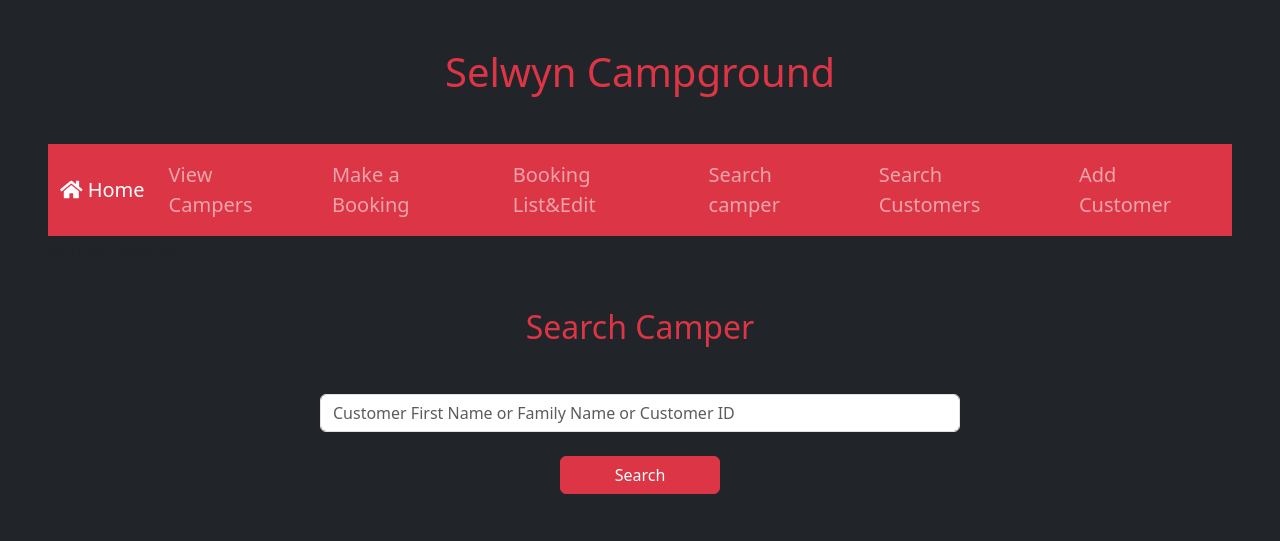
After one commit to sue-zadeh/Sql-Python-Flask, a Flask app: page /search/camper in a window 1280 px wide. The commit adds this page. Shown: the top 541 px of the page. Run offline with Flask 3, Linux system fonts and the light colour scheme; one stand-in notice (Sample message) is shown; some libraries are stand-ins or nearby versions.

Commit message:
mdelet booking

```diff
--- a/app.py
+++ b/app.py
@@ -33,18 +33,6 @@ def getCursor():
     except mysql.connector.Error as e:
         print("Error while connecting to MySQL", e)
         return None, None
-
-# Validation functions
-def is_valid_name(name):
-    return re.match("^[A-Za-z\s]+$", name) is not None
-
-def is_valid_phone(phone):
-    return re.match("^\d+$", phone) is not None
-
-def is_valid_email(email):
-    return re.match(r"[^@]+@[^@]+\.[^@]+", email) is not None
-
-
 # home page
 @app.route("/")
 def home():
@@ -71,6 +59,30 @@ def campers():
             message = f"No campers found for the selected date: {camp_date}."
             return render_template("datepickercamper.html", camperlist=[], campdate=camp_date, message=message)
     return render_template("datepickercamper.html", camperlist=[], campdate=None)
+# Search camper route
+@app.route('/search/camper', methods=['GET', 'POST'])
+def search_camper():
+    report = None
+    message = ""
+    if request.method == 'POST':
+        search_query = request.form.get('search', '').strip()
+        if search_query:
+            cursor, _ = getCursor()
+            if cursor:
+                cursor.execute("""
+                    SELECT c.customer_id, c.firstname, c.familyname,
+                           COUNT(b.booking_id) as total_bookings,
+                           IFNULL(AVG(b.occupancy), 0) as avg_occupancy
+                    FROM customers c
+                    LEFT JOIN bookings b ON c.customer_id = b.customer
+                    WHERE c.firstname LIKE %s OR c.familyname LIKE %s OR c.customer_id = %s
+                    GROUP BY c.customer_id, c.firstname, c.familyname;
+                """, ('%' + search_query + '%', '%' + search_query + '%', search_query))
+                report = cursor.fetchone()
+                if not report:
+                    message = f"Sorry, there is no report for '{search_query}'."
+    return render_template('searchcamper.html', report=report, message=message)
+
 
 #make booking--first page
 @app.route("/booking", methods=['GET', 'POST'])
@@ -171,7 +183,7 @@ def confirm_delete_booking(booking_id):
         return redirect(url_for('booking_list'))
     else:
         cursor.execute("""
-            SELECT b.booking_id, c.firstname, c.familyname, b.booking_date
+            SELECT b.booking_id, c.firstname, c.familyname, b.booking_date, b.occupancy, b.site
             FROM bookings b
             JOIN customers c ON b.customer = c.customer_id
             WHERE b.booking_id = %s;
--- a/templates/addeditcustomer.html
+++ b/templates/addeditcustomer.html
@@ -25,16 +25,16 @@
         <form action="{{ url_for('add_edit_customer') }}" method="post" class="needs-validation novalidate mt-5">
             <input type="hidden" name="customer_id" value="{{ customer[0] if customer else '' }}">
             <div class="mb-3">
-                <input type="text" class="form-control" id="firstname" name="firstname" placeholder="First Name" value="{{ customer[1] if customer else '' }}" required>
+                <input type="text" class="form-control" id="firstname" name="firstname" placeholder="First Name" title="Please enter only letters." value="{{ customer[1] if customer else '' }}" required pattern="[A-Za-z\s]+">
             </div>
             <div class="mb-3">
-                <input type="text" class="form-control " id="familyname" name="familyname" placeholder="Family Name" value="{{ customer[2] if customer else '' }}" required>
+                <input type="text" class="form-control " id="familyname" name="familyname" placeholder="Family Name" title="Please enter only letters." value="{{ customer[2] if customer else '' }}" required pattern="[A-Za-z\s]+">
             </div>
             <div class="mb-3">
                 <input type="email" class="form-control " id="email" name="email" placeholder="Email" value="{{ customer[3] if customer else '' }}" required>
             </div>
             <div class="mb-3">
-                <input type="text" class="form-control " id="phone" name="phone" placeholder="Phone" value="{{ customer[4] if customer else '' }}" required>
+                <input type="text" class="form-control " id="phone" name="phone" placeholder="Phone" title="Please enter only numbers." value="{{ customer[4] if customer else '' }}" required  pattern="\d+">
             </div>
             <div class="d-flex justify-content-center">
                 <button type="submit" class="btn btn-danger justify-content-center fs-6 w-25">{{ 'Update' if customer else 'Add' }} Customer</button>
--- a/templates/base.html
+++ b/templates/base.html
@@ -32,6 +32,9 @@
                   </li>
                   <li class="nav-item pe-3 text-light">
                     <a class="nav-link fs-5 {{ 'text-dark' if request.endpoint == 'booking_list' else '' }}" href="{{ url_for('booking_list') }}">Booking List&Edit</a>
+                  </li>
+                  <li class="nav-item pe-3 text-light">
+                    <a class="nav-link fs-5 {{ 'text-dark' if request.endpoint == 'search_ccamper' else '' }}" href="{{ url_for('search_camper') }}">Search camper</a>
                   </li>
                   <li class="nav-item pe-3 text-light">
                       <a class="nav-link fs-5 {{ 'text-dark' if request.endpoint == 'search_customers' else '' }}" href="{{ url_for('search_customers') }}">Search Customers</a>
--- a/templates/bookingform.html
+++ b/templates/bookingform.html
@@ -8,7 +8,7 @@
       {% else %}
       <h2 class="text-danger text-center"> Make a Booking</h2>
       {% endif %}
-      <form action="{% if edit_mode %}{{ url_for('edit_booking', booking_id=booking.booking_id) }}{% else %}{{ url_for('make_booking') }}{% endif %}" method="POST" class="m-5">
+      <form action="{% if edit_mode %}{{ url_for('edit_booking', booking_id=booking.booking_id[1]) }}{% else %}{{ url_for('make_booking') }}{% endif %}" method="POST" class="m-5">
         <div class="mb-3">
           <label for="bookingdate" class="form-label text-light">Start Date to be booked</label>
           <input type="date" class="form-control" min="{{ currentdate }}" name="bookingdate" value="{% if edit_mode %}{{ booking.booking_date }}{% else %}{{bookingdate}}{% endif %}" required>
--- /dev/null
+++ b/templates/searchcamper.html
@@ -0,0 +1,47 @@
+{% extends "base.html" %}
+{% block content %}
+<div class="container mt-5">
+  <div class="row justify-content-center">
+    <div class="col-md-8">
+      <h2 class="text-danger text-center">Search Camper</h2>
+      <form action="{{ url_for('search_camper') }}" method="post" class="m-5 " >
+        <div class="mb-2">
+            <input type="text" class="form-control " id="search" name="search" placeholder="Customer First Name or Family Name or Customer ID" required>
+        </div>
+        <div class="d-flex justify-content-center">
+            <button type="submit" class="btn btn-danger justify-content-center w-25 mt-3">Search</button>
+        </div>
+      </form>
+    </div>
+  </div>
+</div>
+{% if report %}
+<div class="container-zone m-5 justify-content-center">
+  <h3 class="text-danger text-center m-2">Search result</h3>
+  <table class='table table-dark'>
+    <thead>
+      <tr>
+        <th class=" text-light text-center">Customer ID</th>
+        <th class="text-light text-center">First Name</th>
+        <th class="text-light text-center">Family Name</th>
+        <th class="text-light text-center">Total Nights Booking</th>
+        <th class="text-light text-center">Average Occupancy</th>
+      </tr>
+    </thead>
+    <tbody>
+      <tr>
+        <td class="text-light text-center">{{ report.customer_id }}</td>
+        <td class="text-light text-center">{{ report.firstname }}</td>
+        <td class="text-light text-center">{{ report.familyname }}</td>
+        <td class="text-light text-center">{{ report.total_bookings }}</td>
+        <td class="text-light text-center">{{ report.avg_occupancy }}</td>
+      </tr>
+    </tbody>
+  </table>
+</div>
+{% else %}
+{% if message %}
+<h3 class="text-light text-center">{{ message }}</h3>
+{% endif %}
+{% endif %}
+{% endblock %}
```
Also changed, not shown: templates/confirmdelete.html (added, +41 -0 lines), templates/datepicker.html (+5 -5 lines).
